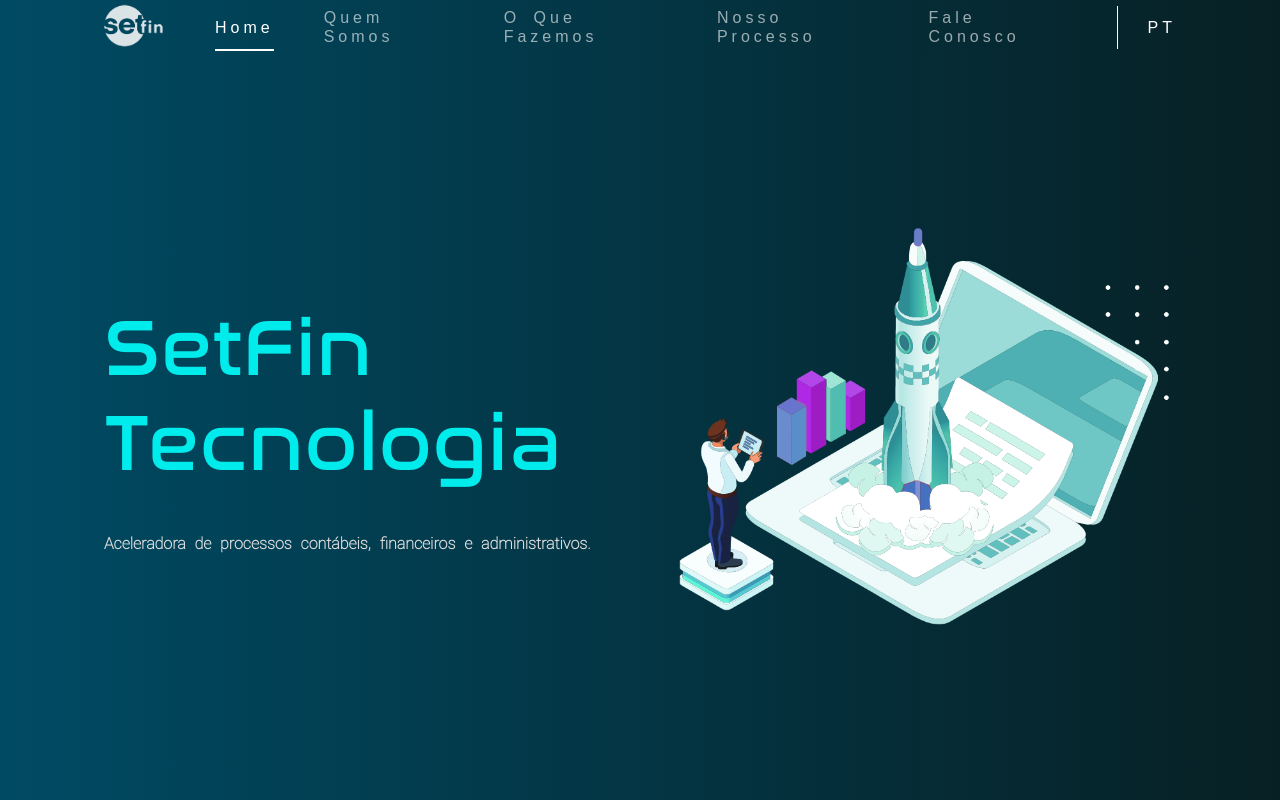
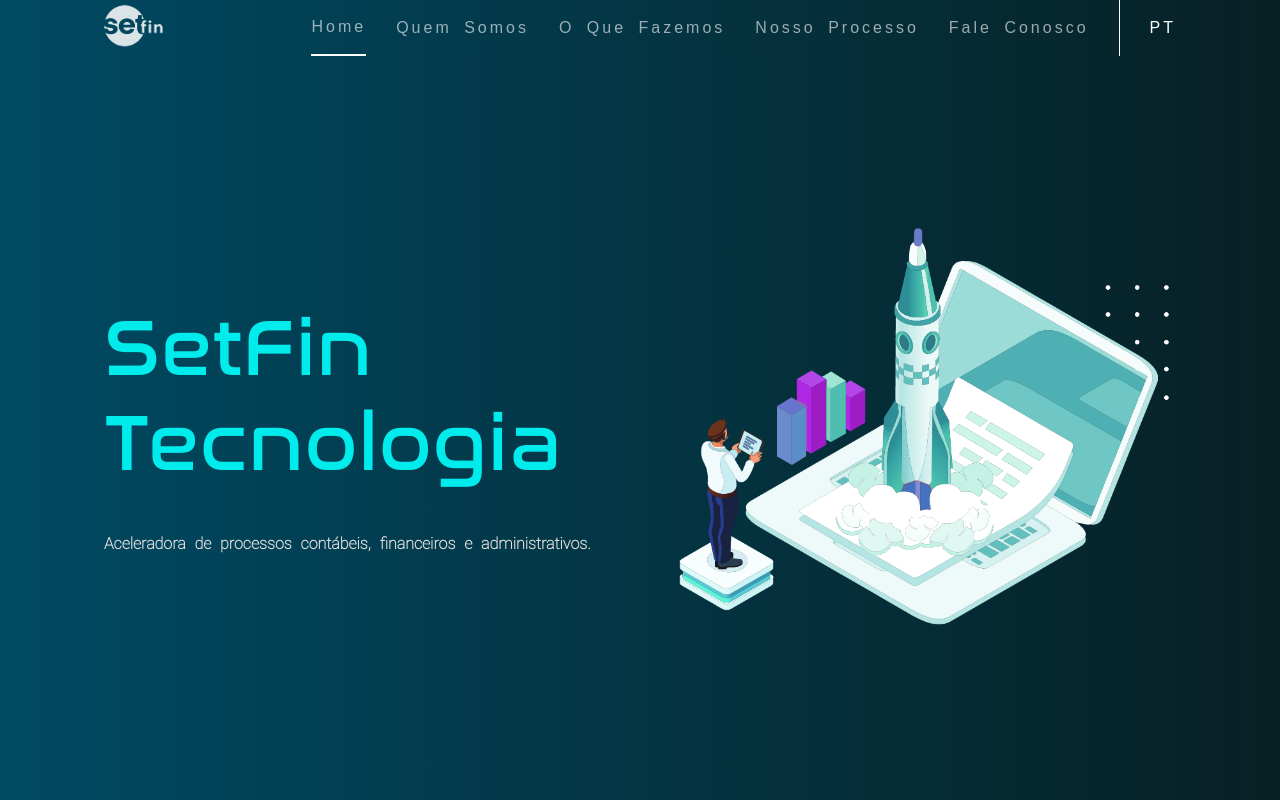
Before and after one commit to ronipaschoal/setfin, a Next.js app: page / in a window 1280 px wide. Shown: the top 800 px of the page. Built offline with nearby package versions, Linux system fonts and the light colour scheme; a web font is replaced by a local one.

Commit message:
Ajuste nos nomes dos componentes e do menu para mobile first

```diff
--- a/components/Header/index.tsx
+++ b/components/Header/index.tsx
@@ -17,7 +17,7 @@
 
       { fonts.map((font, index) => {
         return(
-          <link key={index} href={font} rel="preload" as="font" crossOrigin=""></link>
+          <link key={index} href={font} as="font" crossOrigin=""></link>
         );
       })}
 
--- a/components/Main/index.tsx
+++ b/components/Main/index.tsx
@@ -4,8 +4,8 @@
 import Home from '../Home';
 import SectionTwoParty from '../SectionTwoParty';
 import Section from '../Section';
-import SectionIcons from '../Section copy';
-import Timeline from '../About';
+import SectionIcons from '../SectionIcons';
+import Timeline from '../Timeline';
 import Contact from '../Contact';
 
 const Main: NextPage = () => {
--- a/components/Menu/index.tsx
+++ b/components/Menu/index.tsx
@@ -65,14 +65,16 @@
         </div>
 
         <ul className={navMenuActive
-          ? `${styles.active} ${styles.navMenu}` : styles.navMenu}>
+          ? styles.active : ''}>
 
           { menu.map((menu, index) => {
             return(
-              <li key={index} className={styles.navItem}>
-                <a href={`#${menu.section}`} onClick={ () => selectMenu(menu.section) }
-                  className={activeMenu == menu.section ?
-                  `${styles.active} ${styles.navLink}` : styles.navLink}>
+              <li key={index} className={activeMenu == menu.section ?
+                styles.active : ''}>
+
+                <a
+                  href={`#${menu.section}`}
+                  onClick={ () => selectMenu(menu.section) }>
                   { menu.title[languageActive] }
                 </a>
               </li>
--- a/components/Menu/styles.module.scss
+++ b/components/Menu/styles.module.scss
@@ -1,9 +1,6 @@
 @import '../../styles/variables';
 
 header.header {
-
-  background: $color-background;
-  background: $color-background-gradient;
 
   height: $menu-height;
   width: 100vw;
@@ -12,144 +9,155 @@
   top: 0;
   z-index: 10;
 
+  background: $color-background;
+  background: $color-background-gradient;
+
   nav.navbar {
 
+    height: 100%;
     max-width: $container-max-width;
+
     margin: 0 auto;
-
     padding: 0 $container-padding 0;
 
     display: flex;
     justify-content: space-between;
-    align-items: center;
 
     img {
-      /* Original 325 x 131 */
+      height: 55px;
       width: auto;
-      height: 55px;
     }
 
     .bar {
+      height: 3px;
+      width: 25px;
+
       display: block;
-      width: 25px;
-      height: 3px;
       margin: 5px auto;
+      background-color: #fff;
+
       -webkit-transition: all 0.3s ease-in-out;
       transition: all 0.3s ease-in-out;
-      background-color: #fff;
     }
 
-    .navMenu {
+    ul {
+      height: 100%;
+      width: 100%;
+
+      position: fixed;
+      top: $menu-height;
+      left: -100%;
+
+      text-align: center;
+
       display: flex;
-      justify-content: space-between;
-      align-items: center;
+      flex-direction: column;
+      justify-content: flex-start;
+
+      background: $color-background;
+      background: $color-background-gradient;
+
+      transition: 0.3s;
+
+      &.active {
+        left: 0;
       }
 
-    .navItem {
-      margin-left: 5rem;
-    }
+      li {
+        width: 100%;
 
-    .navLink{
-      font-size: 1.6rem;
-      color: #fff;
-    }
+        padding: 2.5rem 0;
 
-    .navLink {
         &.active, &:hover:not(.active) {
           border-bottom: #fff .2rem solid;
           opacity: 1;
         }
-    }
 
-    li {
         a {
-        padding: 1.3rem 0;
+          height: 100%;
+          width: 100%;
+
+          font-size: 1.6rem;
+          color: #fff;
+
           text-transform: capitalize;
           font-weight: 300;
           opacity: .6;
           font-family: 'Dekar-Light', sans-serif;
-        letter-spacing: .4rem;
+          letter-spacing: .3rem;
 
           cursor: pointer;
-
-        img {
-          height: 25px;
-          width: 30px;
         }
 
-      }
+        &:last-child {
+
+          border-bottom: none !important;
 
           .language {
-        color: #fff;
             text-transform: uppercase;
-        border-left: solid 1px #fff;
-        padding-left: 3rem;
             opacity: 1;
           }
         }
       }
-
-  @media (max-width: $breakpoint-tablet) {
-
-    nav.navbar {
-
-      .navMenu {
-        background: $color-background;
-        background: $color-background-gradient;
-        position: fixed;
-        left: -100%;
-        top: $menu-height;
-        flex-direction: column;
-        justify-content: flex-start;
-        width: 100%;
-        height: 100%;
-        text-align: center;
-        transition: 0.3s;
-      }
-
-      .navMenu.active {
-          left: 0;
-      }
-
-      .navItem {
-        padding: 2.5rem 0;
-        margin: 0;
-        width: 100%;
     }
 
     .hamburger {
       display: block;
       cursor: pointer;
-      }
+      padding: 10px 0;
 
-      .hamburger.active .bar:nth-child(2) {
+      &.active {
+        .bar:nth-child(2) {
           opacity: 0;
         }
-
-      .hamburger.active .bar:nth-child(1) {
+        .bar:nth-child(1) {
           transform: translateY(8px) rotate(45deg);
         }
-
-      .hamburger.active .bar:nth-child(3) {
+        .bar:nth-child(3) {
           transform: translateY(-8px) rotate(-45deg);
-      }
-
-      .language {
-        border-left: none !important;
-        padding-left: 0 !important;
-      }
-
-      li:last-child {
-        border-top: solid 1px #ccc;
         }
       }
     }
 
     @media (min-width: $breakpoint-tablet) {
 
-    .hamburger {
+      ul{
+        width: auto;
+
+        background: none;
+        position: inherit;
+
+        flex-direction: row;
+        justify-content: space-between;
+        align-items: center;
+
+        li {
+          height: 100%;
+          width: auto;
+
+          padding: 0;
+          margin-left: 3rem;
+
+          a {
+            text-align: center;
+            align-items: center;
+            display: flex;
+          }
+
+          &:last-child {
+            border-top: none;
+
+            .language {
+              border-left: solid 1px #fff;
+              padding-left: 3rem;
+            }
+          }
+        }
+      }
+
+      div.hamburger {
         display: none;
       }
     }
-
   }
+}
--- a/components/Section copy/index.tsx
+++ b/components/SectionIcons/index.tsx
@@ -26,7 +26,7 @@
           { content.map((content, index) => {
           return(
             <div key={index}>
-              <Image src={content.image} alt="teste" height="100px" width="100px" layout="fixed" />
+              <Image src={content.image} height="60px" width="60px" layout="fixed" />
               <h3>{content.title[languageActive]}</h3>
             </div>
           );
--- a/components/Section copy/styles.module.scss
+++ b/components/SectionIcons/styles.module.scss
@@ -43,7 +43,7 @@
 
         h3 {
           padding: 1rem;
-          font-size: 2.6rem;
+          font-size: 2.2rem;
         }
 
       }
```
Also changed, not shown: components/SectionIcons/data.js (renamed from components/Section copy/data.js), components/Timeline/data.js (renamed from components/About/data.js), components/Timeline/index.tsx (renamed from components/About/index.tsx), components/Timeline/styles.module.scss (renamed from components/About/styles.module.scss). Lines whose indentation alone changed are shown as unchanged.
